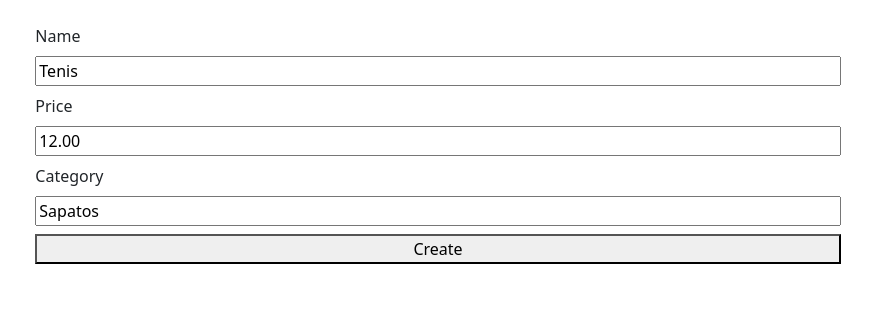
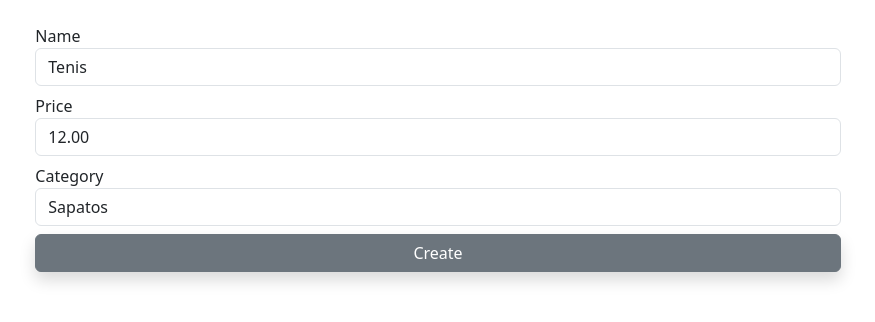
Before and after one commit to alisondiegodev/Django-Crud, a Django app: page /edit/13 in a window 1280 px wide. Shown: the part 104-426 px from the top of the page, without its empty margins (202-1077 px from the left). Run offline with Django 4.2, Linux system fonts and the light colour scheme; data comes from the database, SQL or seed files in the repository; both versions use the stored data as it was after the commit.

Commit message:
refactor

```diff
--- a/crud/app_crud/templates/root/edit.html
+++ b/crud/app_crud/templates/root/edit.html
@@ -1,21 +1,30 @@
-{% extends 'root/base.html' %}
-{% block title %}Editar{% endblock %}
+{% extends 'root/base.html' %} {% block title %}Editar{% endblock %}
 {% block content %}
 
 <div class="col-8 mx-auto p-4">
-    <form class="d-flex flex-column gap-2" action="/store-edit/{{produto.id}}" method="POST">
-      {% csrf_token %}
+  <form class="d-flex flex-column gap-2" action="/store-edit/{{produto.id}}"
+    method="POST">
+    {% csrf_token %}
+    <div class="form-group">
+      <label for="name">Name</label>
+      <input class="form-control" value="{{produto.nome}}" type="text"
+        name="nome" />
+    </div>
 
-      <label for="name">Name</label>
-      <input value="{{produto.nome}}" type="text" name="nome" />
+    <div class="form-group">
+      <label for="price">Price</label>
+      <input class="form-control" value="{{produto.price}}" type="number"
+        min="1" name="price" />
+    </div>
 
-      <label for="price">Price</label>
-      <input value="{{produto.price}}" type="number" min="1" name="price" />
+    <div class="form-group">
+      <label for="category">Category</label>
+      <input class="form-control" value="{{produto.categoria}}" type="text"
+        name="categoria" />
+    </div>
 
-      <label for="category">Category</label>
-      <input value="{{produto.categoria}}" type="text" name="categoria" />
-      <button type="submit">Create</button>
-    </form>
-  </div>
+    <button class="btn btn-secondary shadow" type="submit">Create</button>
+  </form>
+</div>
 
 {% endblock %}
```
Also changed, not shown: crud/app_crud/templates/root/create.html (+14 -7 lines), crud/db.sqlite3.
